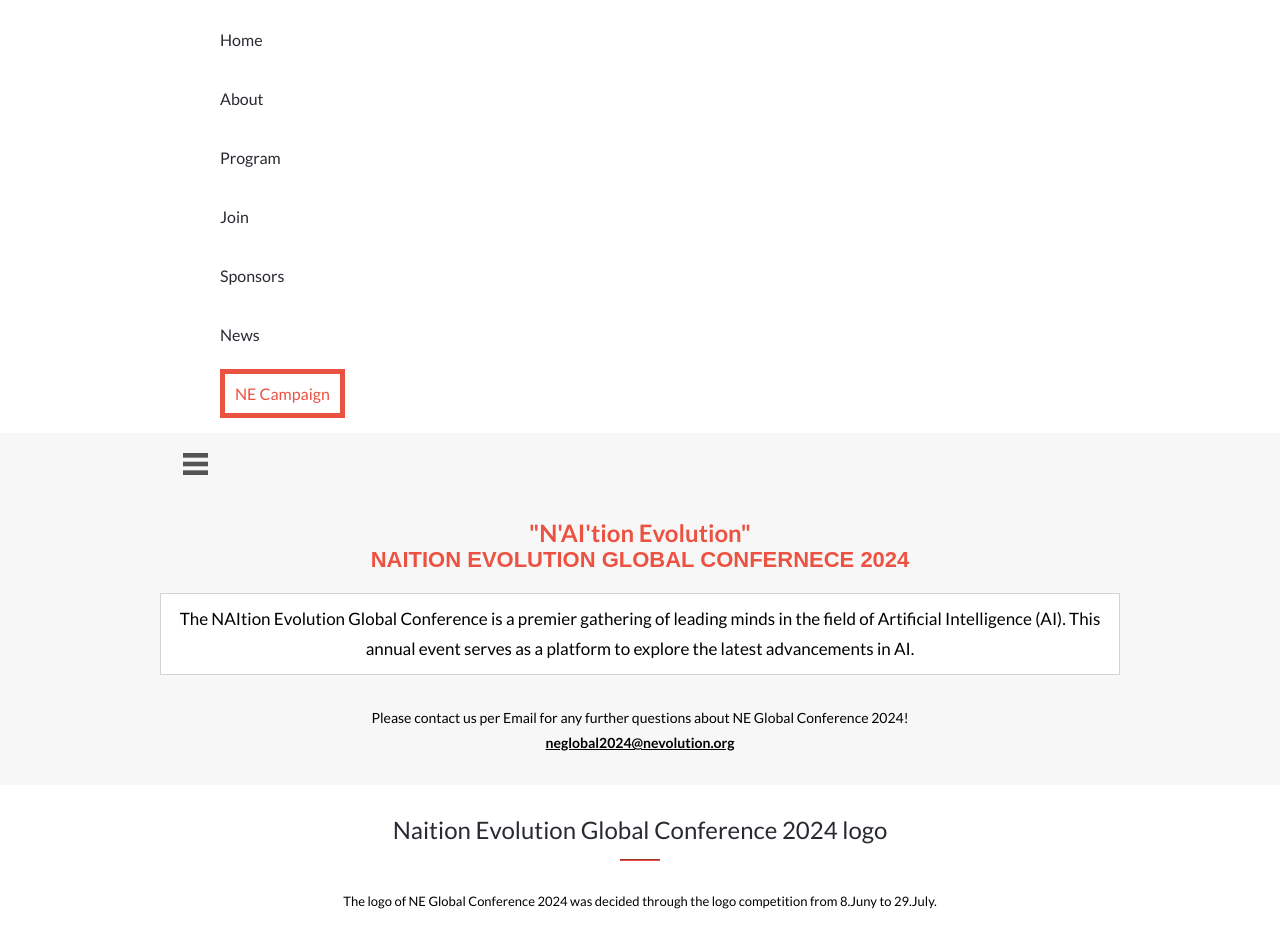
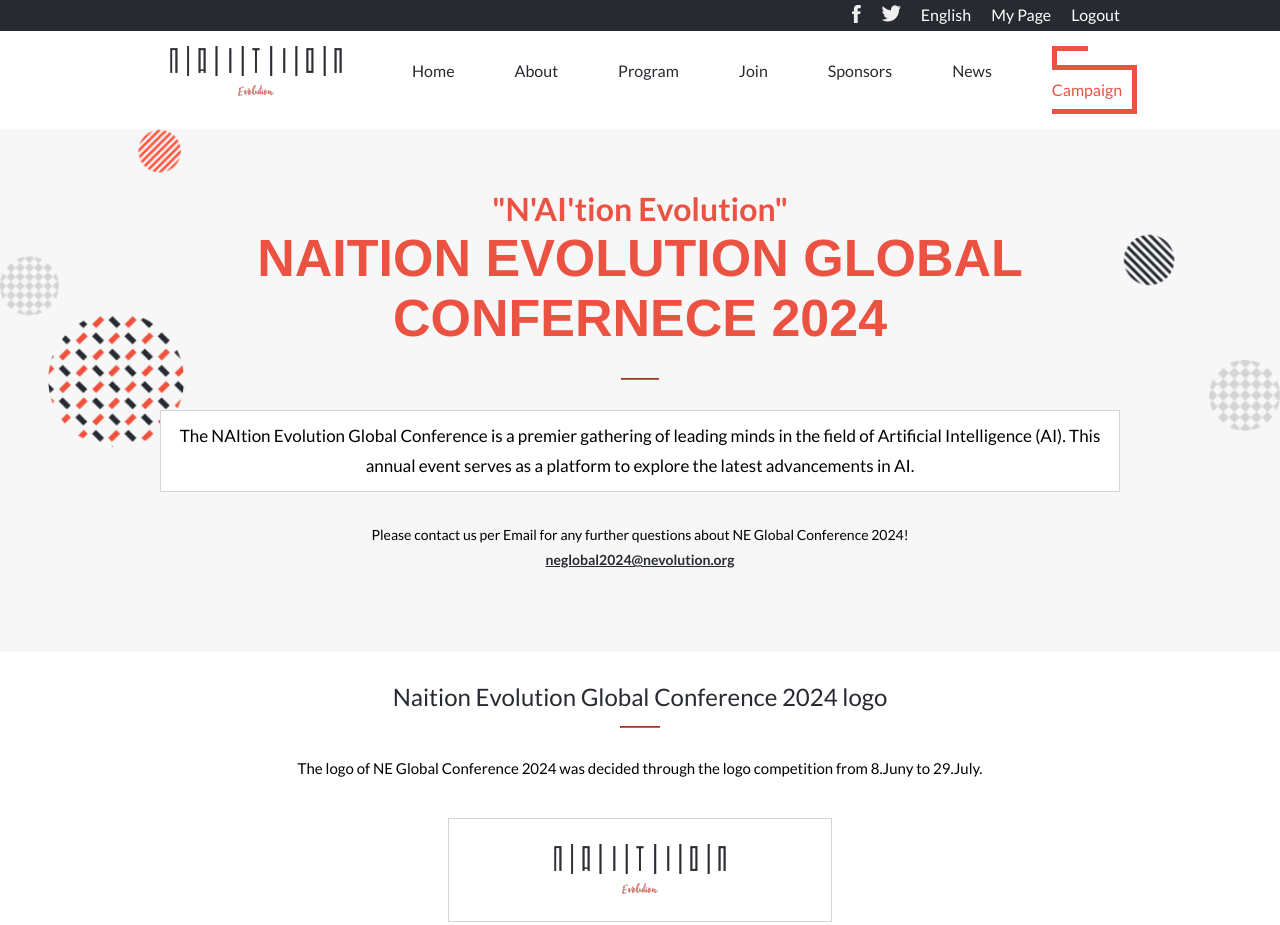
Before and after one commit to lRebornsl/capstone-project, a website: page about.html in a window 1280 px wide. Shown: the top 925 px of the page. Drawn offline with Linux system fonts and the light colour scheme; a web font is replaced by a local one.

Commit message:
Making the second page responsive

```diff
--- a/about.html
+++ b/about.html
@@ -12,10 +12,22 @@
   <title>N'A.I'tion Evolution</title>
 </head>
 <body>
+  <div class="social-bar hidden">
+    <div class="container">
+      <ul class="social-bar__list flex">
+        <li class="social-bar__item"><a href="#"><img src="icons/facebook_icon.png" alt="Icon"></a></li>
+        <li class="social-bar__item"><a href="#"><img src="icons/twitter_icon.png" alt="Icon"></a></li>
+        <li class="social-bar__item"><a href="#">English</a></li>
+        <li class="social-bar__item"><a href="#">My Page</a></li>
+        <li class="social-bar__item"><a href="#">Logout</a></li>
+      </ul>
+    </div>
+  </div>
+
   <header class="header p-fixed hidden">
-    <div>
+    <div class="header__logo"><img src="images/naition_logo.jpg" alt="Logo"></div>
     <nav class="nav-bar">
-        <ul>
+      <ul class="nav-bar__list">
         <div class="nav-bar__item nav-bar__item--button"><button class="nav-bar__button"><img src="icons/nav_bar_close.png" alt="Close"></button></div>
         <div><hr><li class="nav-bar__item"><a href="/index.html">Home</a></li></div>
         <div><hr><li class="nav-bar__item"><a href="/about.html">About</a></li></div>
@@ -26,7 +38,6 @@
         <div><hr><li class="nav-bar__item"><a class="nav-bar__item--design" href="#">NE Campaign</a></li><hr></div>
       </ul>
     </nav>
-    </div>
   </header>
 
   <section class="about">
@@ -36,12 +47,13 @@
         <h2>"N'AI'tion Evolution"</h2>
         <h1>NAITION EVOLUTION GLOBAL CONFERNECE 2024</h1>
       </div>
+      <div class="about__line hidden"><hr></div>
       <div class="about__desc">
         <p>The NAItion Evolution Global Conference is a premier gathering of leading minds in the field of Artificial Intelligence (AI). This annual event serves as a platform to explore the latest advancements in AI.</p>
       </div>
       <div class="about__contact">
         <p>Please contact us per Email for any further questions about NE Global Conference 2024!</p>
-        <p class="about__contact--design">neglobal2024@nevolution.org</p>
+        <a href="#" class="about__contact--design">neglobal2024@nevolution.org</a>
       </div>
     </div>
   </section>
@@ -67,7 +79,7 @@
     </div>
   </section>
 
-  <section class="partner">
+  <section class="partner about__partner">
     <div class="container">
       <div class="title-bar"><h2>Partner</h2><hr></div>
       <div class="partner__brand">
@@ -84,11 +96,11 @@
     </div>
   </section>
 
-  <footer class="footer">
+  <footer class="footer af__footer">
     <div class="container">
       <div class="footer__cont flex">
-        <div class="footer__img"><img class="w-100" src="images/naition_logo.jpg" alt="Logo"></div>
-        <div class="footer__text"><p>2023 Naition Evolution California.</p><p>Some Rights Reserverd.</p></div>
+        <div class="footer__img af__img"><img class="w-100" src="images/naition_logo.jpg" alt="Logo"></div>
+        <div class="footer__text af__text"><p>2023 Naition Evolution California.</p><p>Some Rights Reserverd.</p></div>
       </div>
     </div>
   </footer>
--- a/css/styles.css
+++ b/css/styles.css
@@ -169,6 +169,7 @@ button:hover {
     display: flex;
     justify-content: flex-end;
     color: var(--charlestonGreen);
+    width: 100%;
   }
 
   .nav-bar__item {
@@ -484,6 +485,10 @@ button:hover {
 }
 
 @media (min-width: 769px) {
+  .about__partner {
+    display: none;
+  }
+
   .partner__brand {
     display: flex;
   }
@@ -516,6 +521,18 @@ button:hover {
   .footer__text p {
     font-size: 1.5rem;
     padding-right: 1rem;
+  }
+
+  .af__footer {
+    background-color: var(--charlestonGreen);
+  }
+
+  .af__img img {
+    content: url(/images/naition_logo_bw.png);
+  }
+
+  .af__text p {
+    color: var(--white);
   }
 }
 
@@ -555,15 +572,56 @@ button:hover {
   font-size: 1.4rem;
   line-height: 2.5rem;
   padding: 3rem 0;
-}
-
-.about__contact p {
   text-align: center;
 }
 
 .about__contact--design {
   font-weight: bold;
   text-decoration: underline;
+  color: var(--charlestonGreen);
+}
+
+@media (min-width: 769px) {
+  .about {
+    background-image: url(/images/about_desktop_bg.png);
+    background-repeat: no-repeat;
+    background-size: 100%;
+  }
+
+  .about__button {
+    display: none;
+  }
+
+  .about__title {
+    padding: 6rem 0 0 0;
+  }
+
+  .about__title h1 {
+    font-size: 5.2rem;
+  }
+
+  .about__title h2 {
+    font-size: 3.2rem;
+  }
+
+  .about__line {
+    display: block;
+    padding: 3rem 0;
+    width: 4%;
+    margin: 0 auto;
+  }
+
+  .about__line hr {
+    border-color: var(--carminePink);
+  }
+
+  .about__desc {
+    font-size: 1.8rem;
+  }
+
+  .about__contact {
+    padding-bottom: 8rem;
+  }
 }
 
 /* Logo */
@@ -582,6 +640,17 @@ button:hover {
   border: solid var(--lightGray) .1rem;
   padding: 2rem 0;
   margin: 3rem 0;
+}
+
+@media (min-width: 769px) {
+  .logo__text {
+    font-size: 1.5rem;
+  }
+
+  .logo__brand {
+    width: 40%;
+    margin: 4rem auto;
+  }
 }
 
 /* Line */
@@ -623,3 +692,18 @@ button:hover {
 .past__conference--design h2 {
   color: var();
 }
+
+@media (min-width: 769px) {
+  .past__text {
+    font-size: 1.5rem;
+  }
+
+  .past__conferences {
+    display: flex;
+  }
+
+  .past__conference {
+    min-width: 50%;
+    margin: 0 1rem;
+  }
+}
```
Also changed, not shown: images/mozilla.png, images/naition_logo_bw.png (added). Lines whose indentation alone changed are shown as unchanged.
